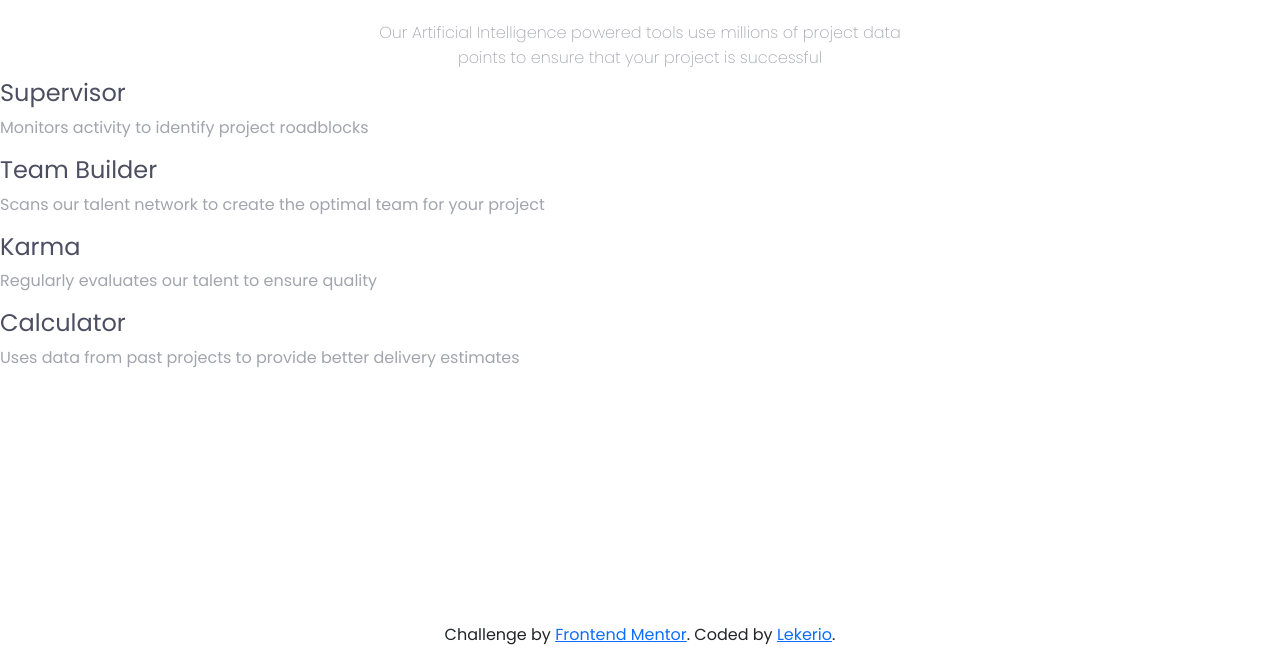
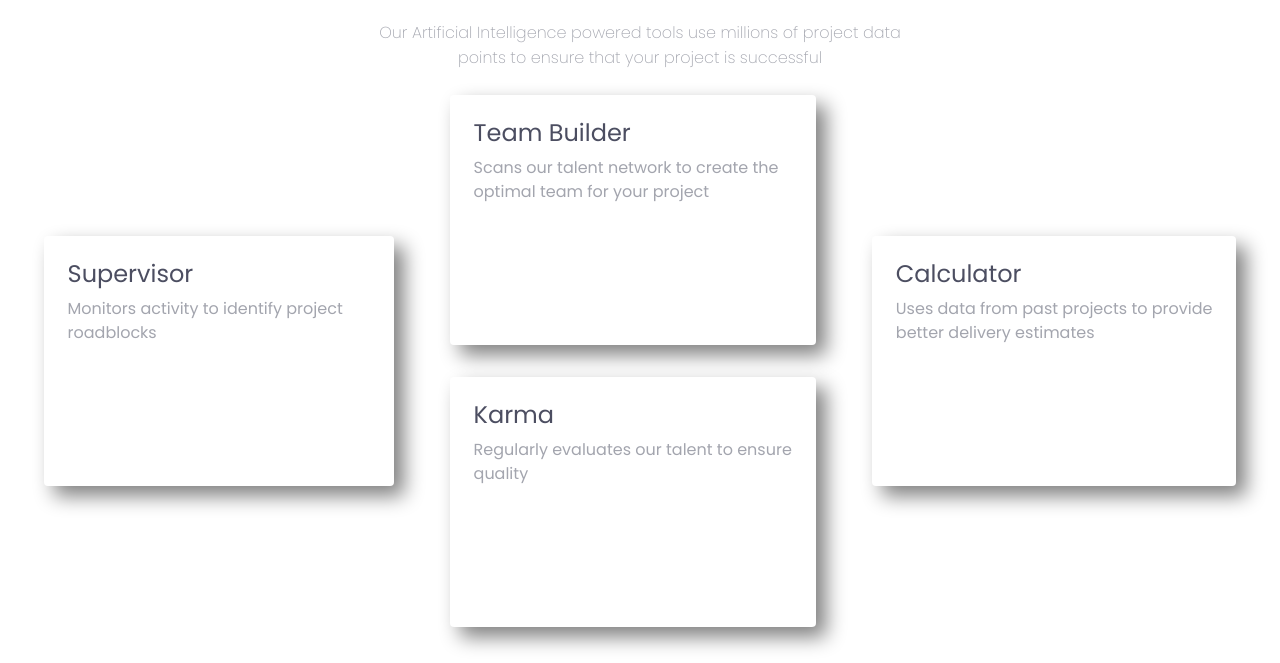
Before and after one commit to Lekerio/four-card-feature-section-master, a plain HTML site: page index.html in a window 1280 px wide. Shown: the part 137-800 px from the top of the page. Drawn offline with nearby package versions, Linux system fonts and the light colour scheme.

Commit message:
feat: desktop display / start of shadowing

```diff
--- a/index.html
+++ b/index.html
@@ -16,8 +16,9 @@
       integrity="sha384-+0n0xVW2eSR5OomGNYDnhzAbDsOXxcvSN1TPprVMTNDbiYZCxYbOOl7+AMvyTG2x"
       crossorigin="anonymous"
     />
+
+    <title>Frontend Mentor | Four card feature section</title>
     <link rel="stylesheet" type="text/css" href="style/stylesheet.css" />
-    <title>Frontend Mentor | Four card feature section</title>
   </head>
   <body>
     <header class="d-flex flex-column m-auto text-center mt-5">
@@ -29,24 +30,26 @@
         points to ensure that your project is successful
       </h3>
     </header>
-    <article>
-      <div>
+    <article class="d-flex gap-4 align-items-center justify-content-center">
+      <div class="m-3 rounded">
         <h4>Supervisor</h4>
-        <p>Monitors activity to identify project roadblocks</p>
+        <p>Monitors activity to identify project<br> roadblocks</p>
       </div>
-      <div>
+      <section class="d-flex flex-column">
+      <div class="m-3 rounded">
         <h4>Team Builder</h4>
         <p>
-          Scans our talent network to create the optimal team for your project
+          Scans our talent network to create the <br>optimal team for your project
         </p>
       </div>
-      <div>
+      <div class="m-3 rounded">
         <h4>Karma</h4>
-        <p>Regularly evaluates our talent to ensure quality</p>
+        <p>Regularly evaluates our talent to ensure <br>quality</p>
       </div>
-      <div>
+    </section></section>
+      <div class="m-3 rounded">
         <h4>Calculator</h4>
-        <p>Uses data from past projects to provide better delivery estimates</p>
+        <p>Uses data from past projects to provide<br> better delivery estimates</p>
       </div>
     </article>
 
--- a/style/stylesheet.scss
+++ b/style/stylesheet.scss
@@ -21,3 +21,13 @@ h3, article p {
 h1, h2, h4 {
     color:$neutraldkblue;
 }
+article div {
+    min-width:350px;
+    min-height:250px;
+    padding:1.5em;
+    box-shadow: grey 10px 10px 20px;
+}
+
+footer {
+    display:none;
+}
```
Also changed, not shown: style/stylesheet.css, 1 other file.
